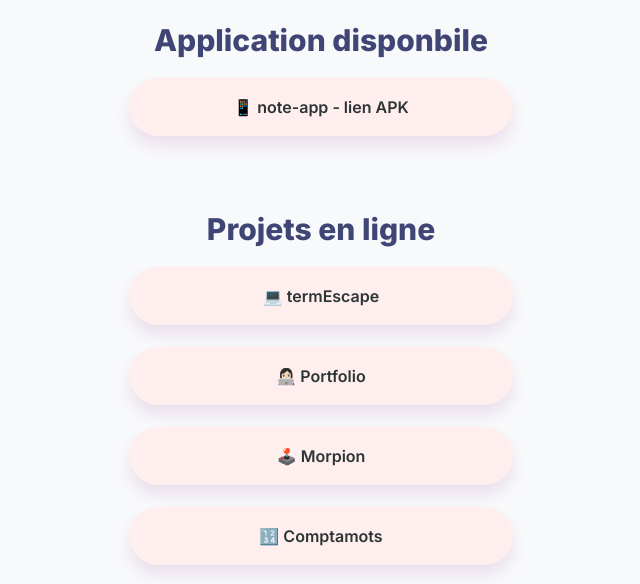
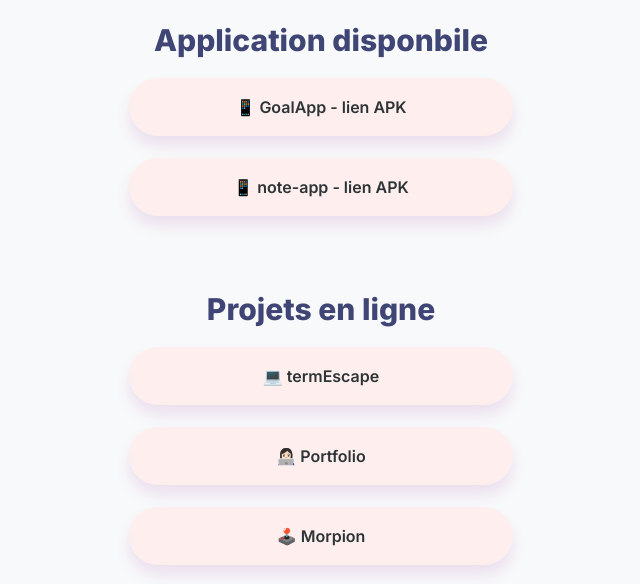
Before and after one commit to Tatiana-Juin/profil, a plain HTML site: page index.html in a window 1280 px wide. Shown: the part 196-780 px from the top of the page, without its empty margins (319-959 px from the left). Drawn offline with nearby package versions, Linux system fonts and the light colour scheme.

Commit message:
Ajout du lien de mon application GoalApp

```diff
--- a/index.html
+++ b/index.html
@@ -30,8 +30,8 @@
         <section class="online-projects">
             <!-- titre de la section  -->
             <h2>Application disponbile  </h2>
+            <a href="https://github.com/Tatiana-Juin/GoalApp/releases/tag/v1.0.0" target="_blank" class="btn-project">📱 GoalApp - lien APK</a>
             <a href="https://github.com/Tatiana-Juin/note-app/releases/tag/v1.0.0" target="_blank" class="btn-project">📱 note-app - lien APK </a>
-
         </section>
         <section class="online-projects">
             <!-- titre de la section  -->
```
